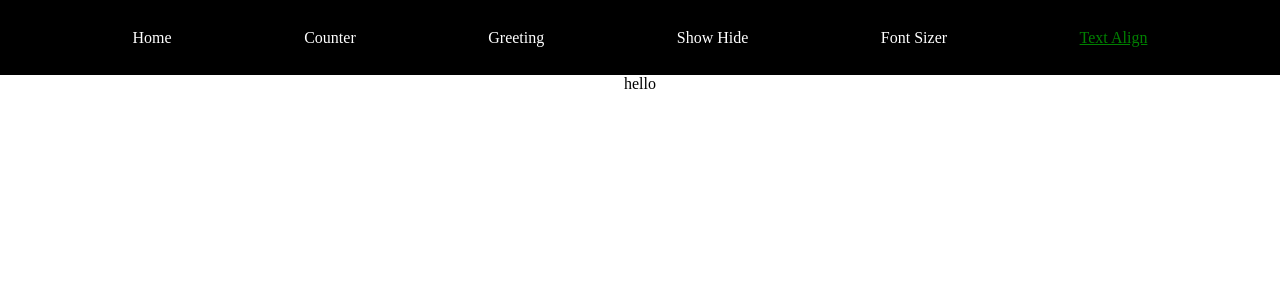
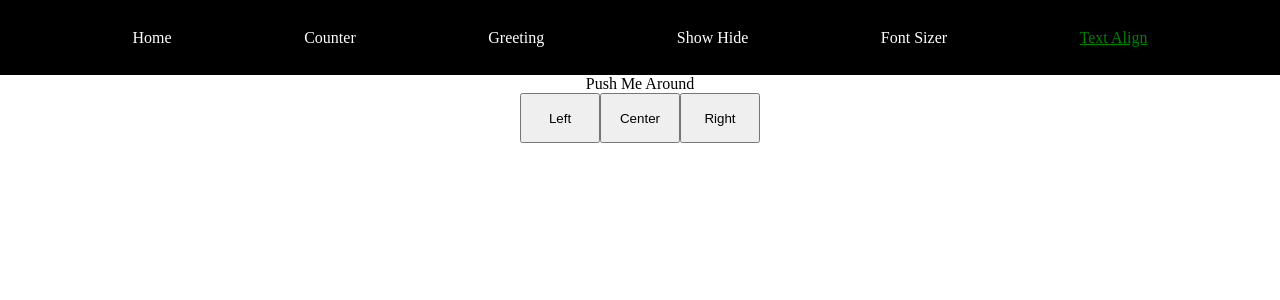
Before and after one commit to jakeegbert04/fe-assignments, a React (Create React App) app in the folder react-widgets/: page /text-align in a window 1280 px wide. Shown: the top 300 px of the page. Built offline with nearby package versions, Linux system fonts and the light colour scheme.

Commit message:
finsihed text align midget

```diff
--- a/react-widgets/src/components/pages/TextAligner.js
+++ b/react-widgets/src/components/pages/TextAligner.js
@@ -5,8 +5,13 @@ export default function TextAligner() {
   const [text, setText] = useState("center")
 
   return (
-    <div className="main-container text-align-container" style={{textAlign: "center"}}>
-      hello
+    <div className="main-container text-align-container">
+      <div className="display" style={{textAlign: `${text}`}} >Push Me Around</div>
+      <div className="buttons">
+        <button onClick={() => setText((text) => text = "left")}>Left</button>
+        <button onClick={() => setText((text) => text = "center")}>Center</button>
+        <button onClick={() => setText((text) => text = "right")}>Right</button>
+      </div>
     </div>
   )
 }
--- a/react-widgets/src/styles/main.scss
+++ b/react-widgets/src/styles/main.scss
@@ -1,3 +1,4 @@
 @import "common.scss";
 @import "app.scss";
 @import "navbar.scss";
+@import "textAligner.scss"
--- /dev/null
+++ b/react-widgets/src/styles/textAligner.scss
@@ -0,0 +1,3 @@
+.display {
+  width: 100%;
+}
```
